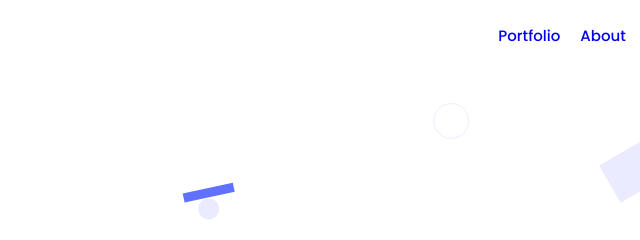
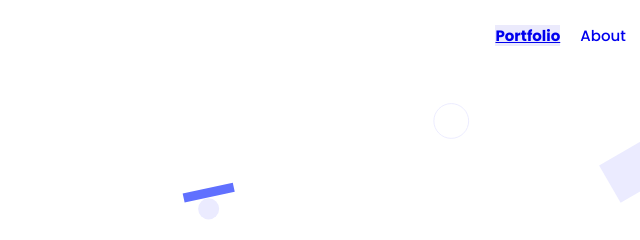
Before and after one commit to zieeco/portfolio, a plain HTML site: page index.html in a window 1280 px wide. In both pictures the pointer is over the link "Portfolio". Shown: the top 240 px of the page, 419-1059 px from the left. Drawn offline with Linux system fonts and the light colour scheme.

Commit message:
Add animation to the nav links

```diff
--- a/CSS/main.css
+++ b/CSS/main.css
@@ -502,6 +502,15 @@ main {
     color: #344563;
   }
 
+  .nav-link a {
+    transition: color 1s ease-in-out;
+  }
+  .nav-link:hover a {
+    background: #EBEAFC;
+    font-weight: bold;
+    text-decoration: underline;
+  }
+
   header .menu,
   .mobile-image,
   .hide-for-desktop,
```
